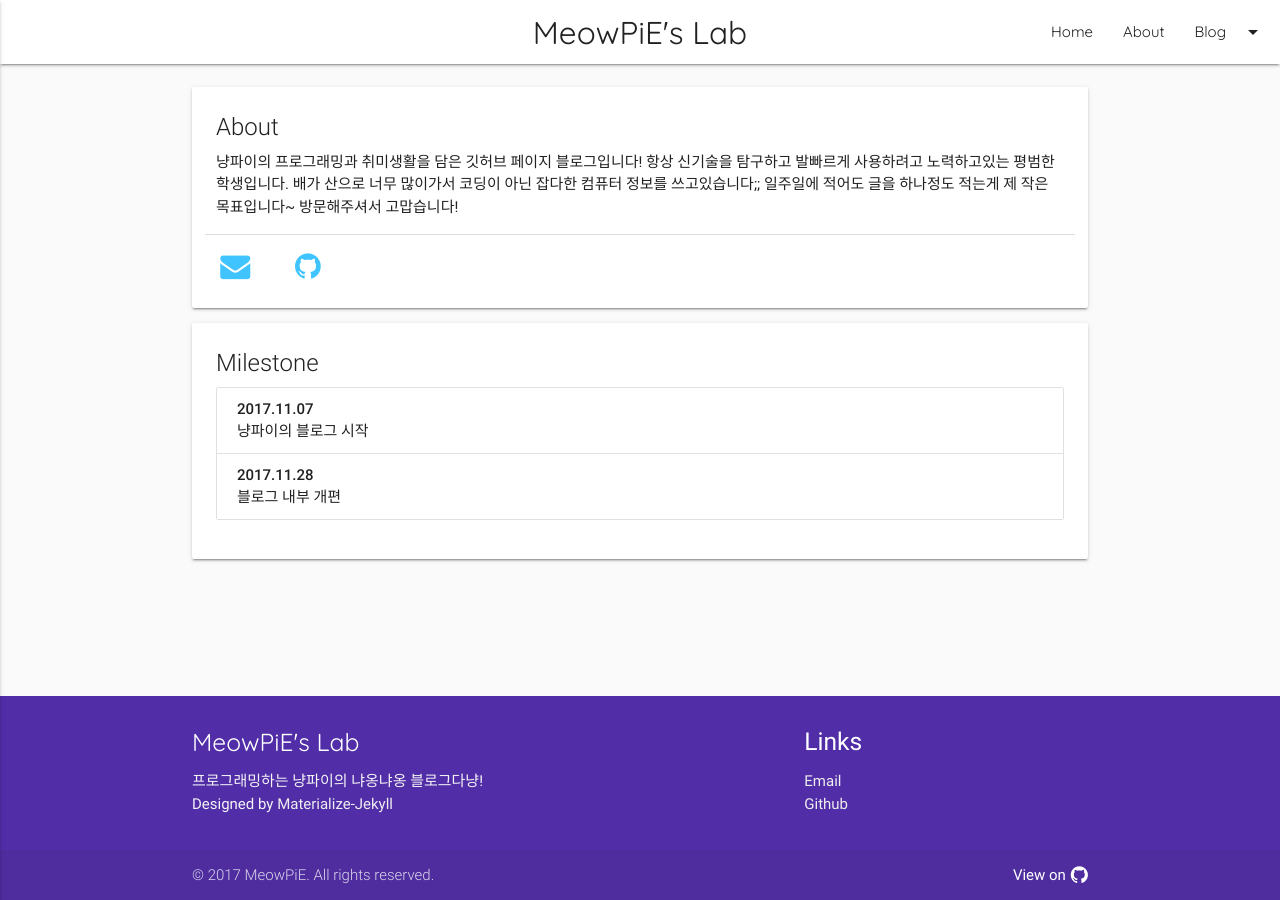
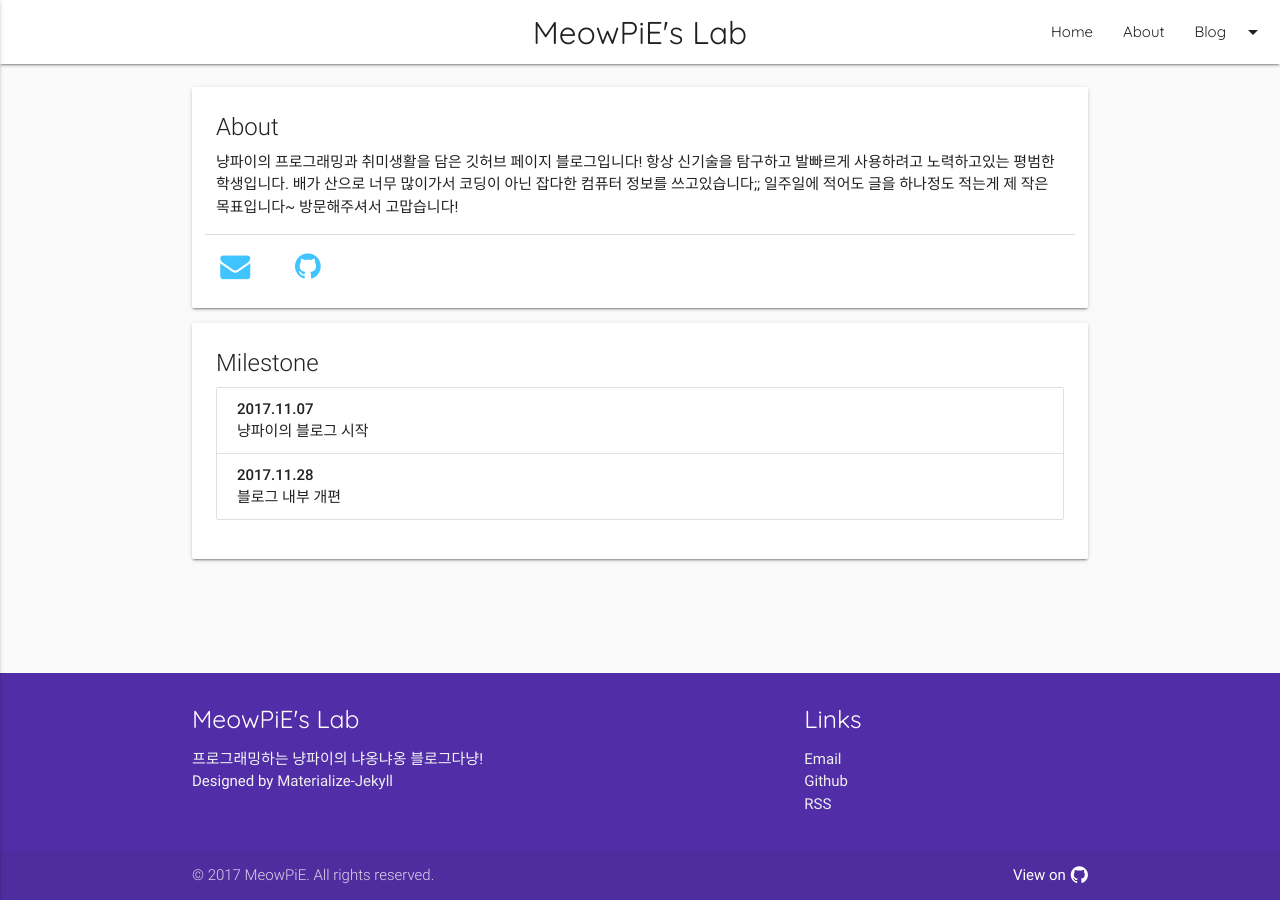
Before and after one commit to NenkaLab/meowpie.github.io, a Jekyll site: the page built from about.html, in a window 1280 px wide. Built offline with Jekyll 4.4.1, drawn with Linux system fonts in a browser that asks for light colours; nearby versions of some CDN libraries; some web fonts are replaced.

Commit message:
RSS 링크 추가

```diff
--- a/_includes/footer.html
+++ b/_includes/footer.html
@@ -8,12 +8,13 @@
       </p>
     </div>
     <div class="col l4 offset-l2 s12">
-      <h5 class="white-text">Links</h5>
+      <h5 class="white-text logo-font">Links</h5>
       <ul>
         {% if site.author.email %}
         <li><a class="grey-text text-lighten-3" href="mailto:{{ site.author.email }}">Email</a></li>
         {% endif %}
         <li><a class="grey-text text-lighten-3" href="https://github.com/{{ site.author.github }}">Github</a></li>
+        <li><a class="grey-text text-lighten-3" href="{{ url }}/atom.xml">RSS</a></li>
       </ul>
     </div>
   </div>
```
